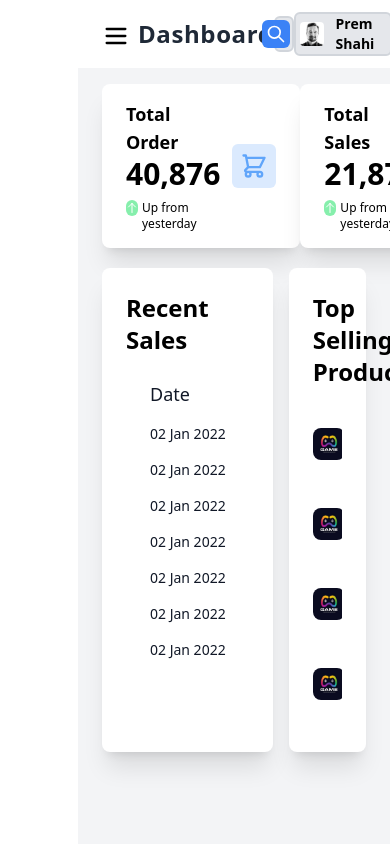
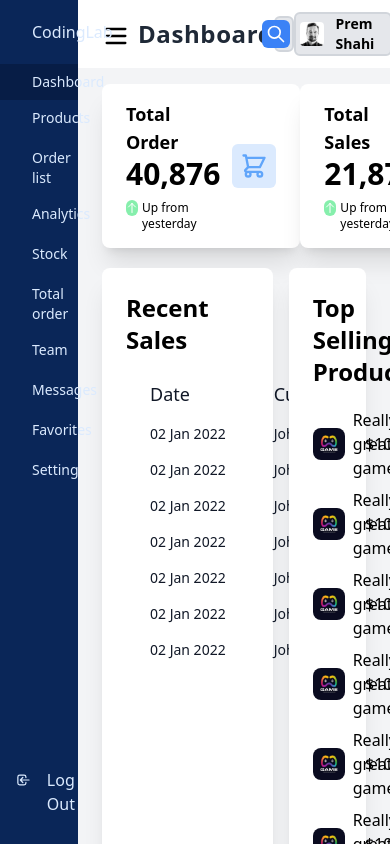
Before and after one commit to massam89/react-tailwind-dashboard, a JavaScript app: page / in a window 390 px wide. Shown: the top 844 px of the page. Built offline with nearby package versions, Linux system fonts and the light colour scheme; the HTML template or start-up script is replaced by a standard one.

Commit message:
fix nav problem

```diff
--- a/src/App.js
+++ b/src/App.js
@@ -8,7 +8,7 @@ function App() {
       <div>
         <Menu />
       </div>
-      <div className="col-span-4 h-screen bg-gray-100">
+      <div className="col-span-4 bg-gray-100">
         <Header />
         <Main />
       </div>
--- a/src/components/main/Recent.js
+++ b/src/components/main/Recent.js
@@ -2,7 +2,7 @@ const Recent = () => {
   return (
     <div className="col-span-2 bg-white rounded-lg shadow-xl p-6">
       <h2 className="text-2xl font-bold mb-2">Recent Sales</h2>
-      <div class="flex flex-col h-80 overflow-y-auto overflow-x-hidden">
+      <div class="flex flex-col">
         <div class="sm:-mx-6 lg:-mx-8">
           <div class="py-2 inline-block min-w-full sm:px-6 lg:px-8">
 
--- a/src/components/main/Top.js
+++ b/src/components/main/Top.js
@@ -2,7 +2,7 @@ const Top = () => {
   return (
     <div className="col-span-1 bg-white rounded-lg shadow-xl p-6">
       <h2 className="text-2xl font-bold mb-5">Top Selling Product</h2>
-      <div className=" h-80 overflow-y-auto">
+      <div>
         <div className="flex justify-between items-center mb-2">
           <div className="flex items-center">
             <img className="w-8 rounded-lg ml" src="/images/game.jpg" alt="game" />
--- a/src/components/menu/Menu.js
+++ b/src/components/menu/Menu.js
@@ -2,7 +2,7 @@ import styles from "./Menu.module.css";
 
 const Menu = () => {
   return (
-    <nav className="bg-blues h-screen text-blue-100 relative hidden md:block lg:block transition-all">
+    <nav className="bg-blues h-screen fixed w-1/5 text-blue-100">
       <div className="flex items-center py-5 px-4">
         <svg
           className="w-9"
@@ -218,7 +218,7 @@ const Menu = () => {
           </a>
         </li>
       </ul>
-      <div className="flex px-4 py-2 absolute bottom-5">
+      <div className="flex px-4 py-2 bottom-5 absolute">
         <svg
           className="w-6 h-6"
           fill="none"
```
